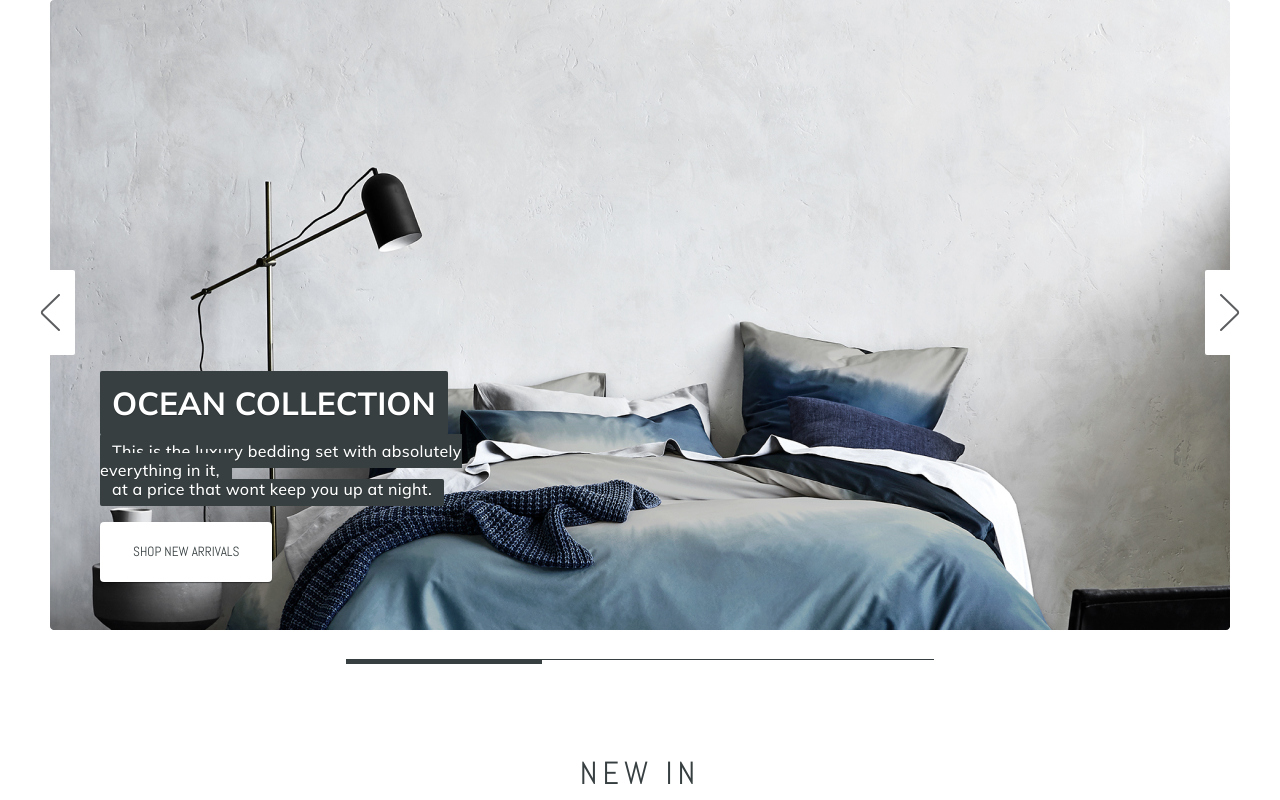
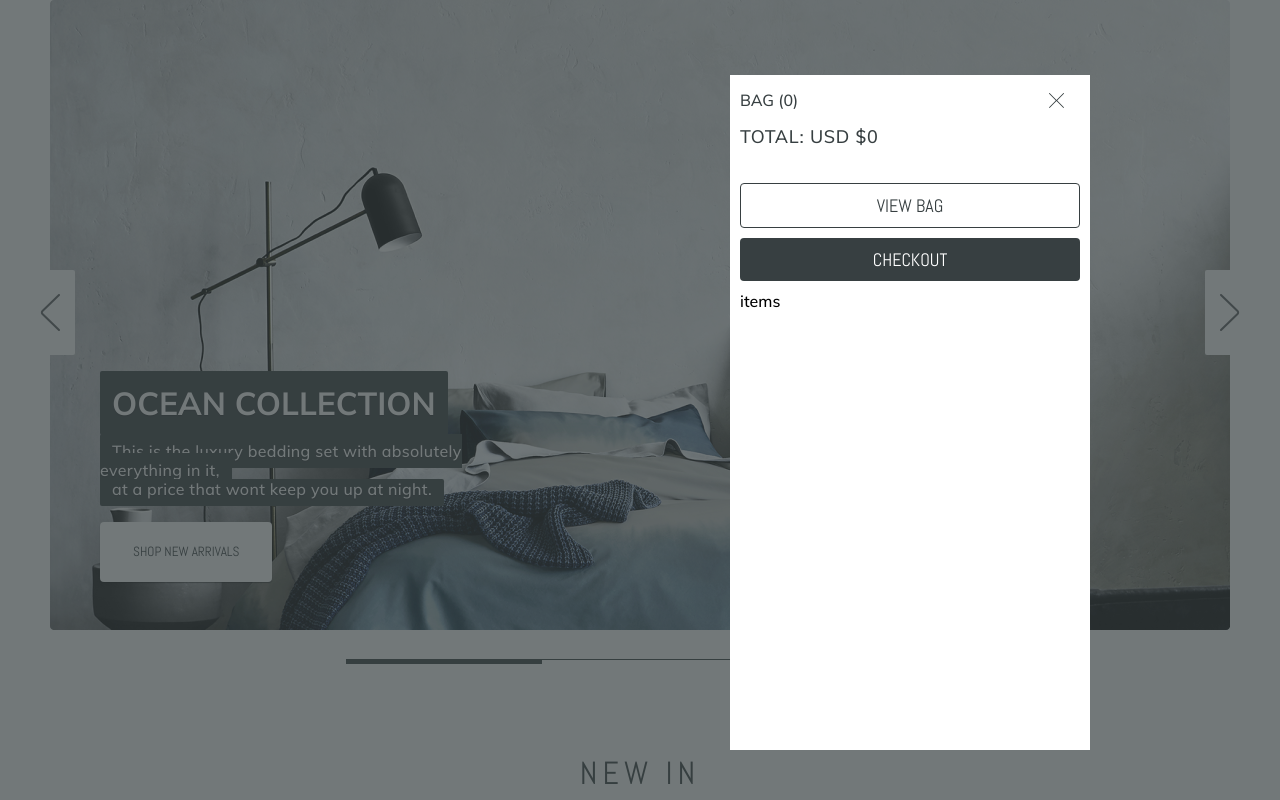
Before and after one commit to olena-shedenko/postil-fe, a React (Create React App) app: page / in a window 1280 px wide. Shown: the top 800 px of the page. Built offline with nearby package versions, Linux system fonts and the light colour scheme.

Commit message:
bag popup close button fix

```diff
--- a/src/App.jsx
+++ b/src/App.jsx
@@ -4,6 +4,7 @@ import Slider from './components/Slider/Slider';
 import NewIn from './components/NewIn/NewIn';
 import Popular from './components/Popular/Popular';
 import Footer from './components/Footer/Footer';
+import BagPopup from './components/BagPopup/BagPopup';
 
 function App() {
   return (
@@ -12,6 +13,7 @@ function App() {
       <NewIn />
       <Popular />
       <Footer />;
+      <BagPopup />
     </div>
   );
 }
--- a/src/components/BagPopup/BagPopup.jsx
+++ b/src/components/BagPopup/BagPopup.jsx
@@ -8,7 +8,7 @@ export default function BagPopup(props) {
 
   const handleClose = (e) => {
     const popup = document.querySelector('.bagpopup-wrap');
-    const closeBtn = document.querySelector('.bagpopup-header__close');
+    const closeBtn = document.querySelector('.bagpopup-header__close img');
 
     if (e.target === popup || e.target === closeBtn) {
       popup.remove();
@@ -23,7 +23,7 @@ export default function BagPopup(props) {
           <div className="bagpopup-header__title">BAG ({itemCount})</div>
           <button
             type="button"
-            onClick={() => handleClose()}
+            onClick={(e) => handleClose(e)}
             className="bagpopup-header__close"
           >
             <img
--- a/src/components/BagPopup/BagPopup.scss
+++ b/src/components/BagPopup/BagPopup.scss
@@ -37,7 +37,10 @@
       align-items: center;
       background-color: transparent;
       border: none;
-      cursor: pointer;
+
+      img {
+        cursor: pointer;
+      }
     }
   }
 
```
